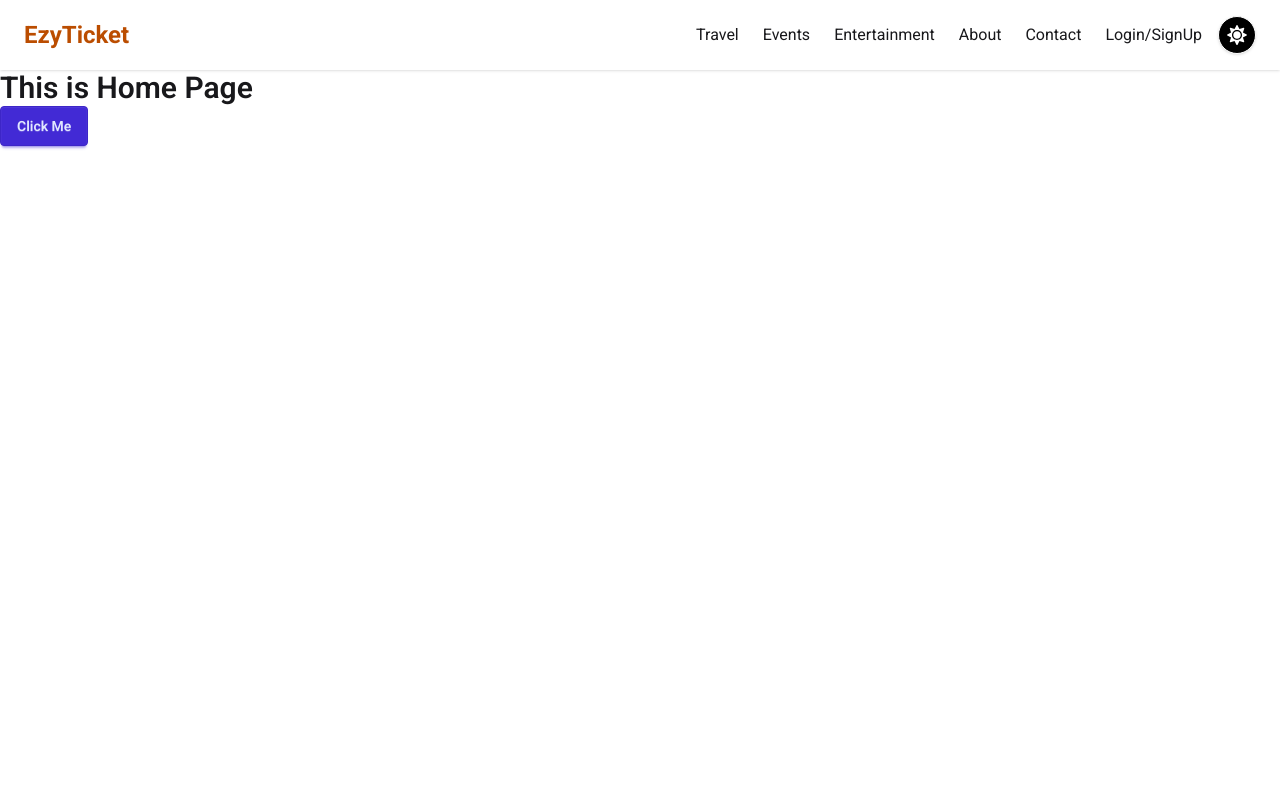
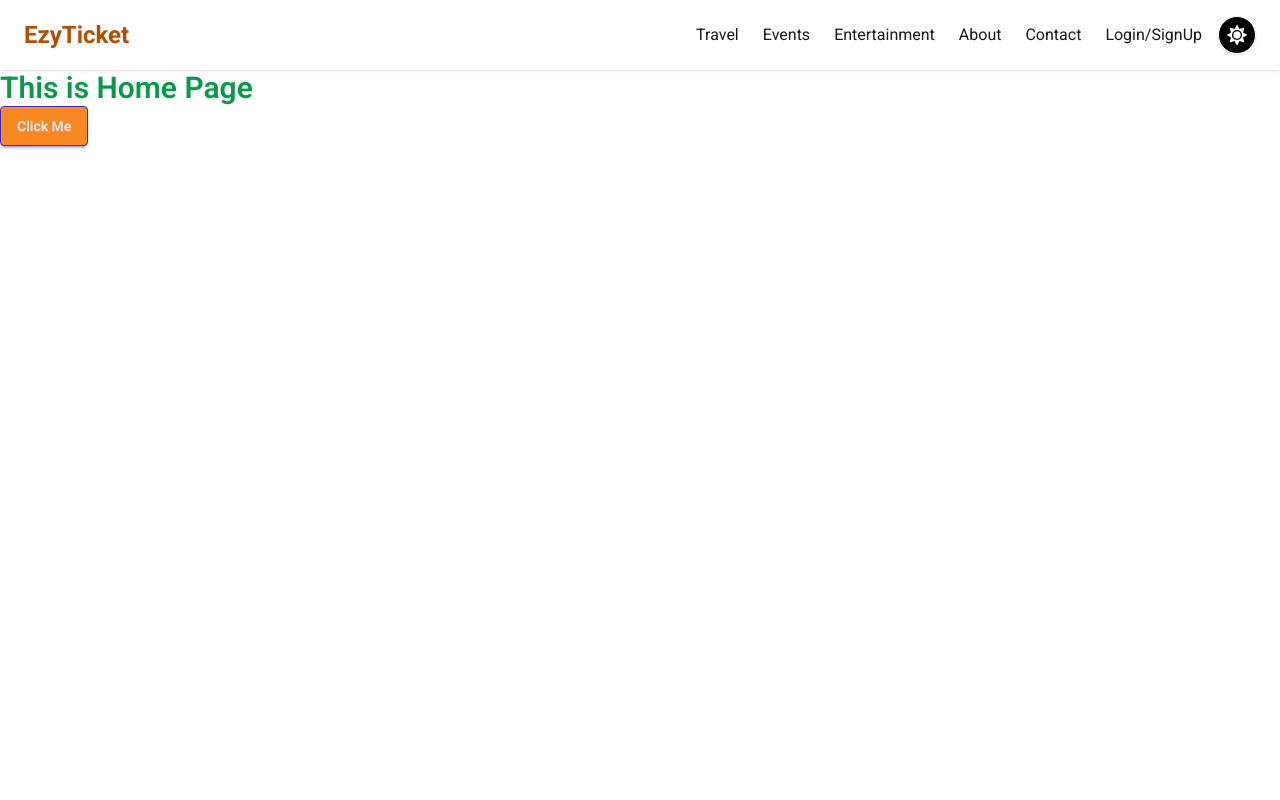
Before and after one commit to mazharul90007/ezyTicket-client, a React (Vite) app: page / in a window 1280 px wide. Shown: the top 800 px of the page. Built offline with nearby package versions, Linux system fonts and the light colour scheme.

Commit message:
custom color added in tailwind css and applied in homepage

```diff
--- a/src/Pages/Home/Home.jsx
+++ b/src/Pages/Home/Home.jsx
@@ -1,8 +1,8 @@
 const Home = () => {
   return (
     <div>
-      <h2 className="text-3xl font-semibold">This is Home Page</h2>
-      <button className="btn btn-primary">Click Me</button>
+      <h2 className="text-3xl font-semibold text-main">This is Home Page</h2>
+      <button className="btn btn-primary bg-supporting">Click Me</button>
     </div>
   );
 };
--- a/src/index.css
+++ b/src/index.css
@@ -5,5 +5,11 @@
 
 
 @theme {
+
+    --color-main: #069D4A;
+    --color-supporting: #F88922;
+    --color-button: #69C045;
+    --color-background: #F5F7F9;
+
     --font-roboto: "roboto", "sans-serif";
 }
```
